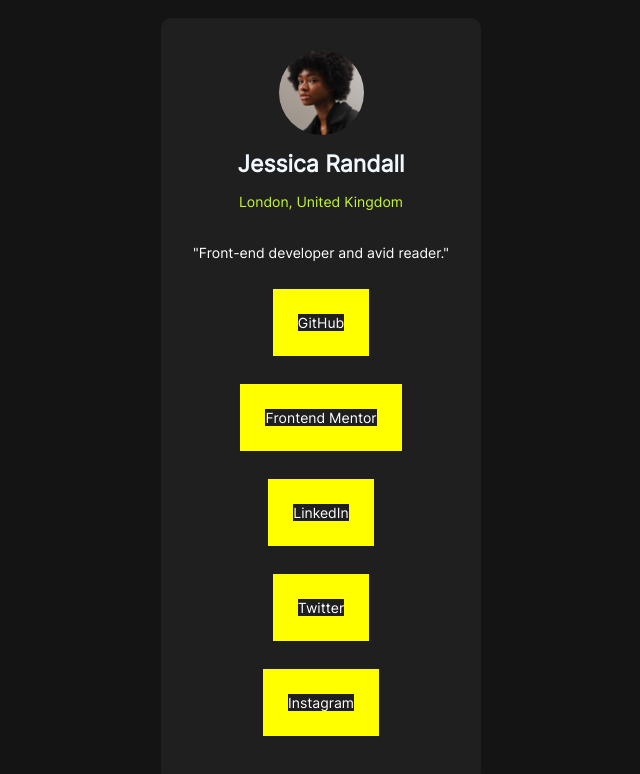
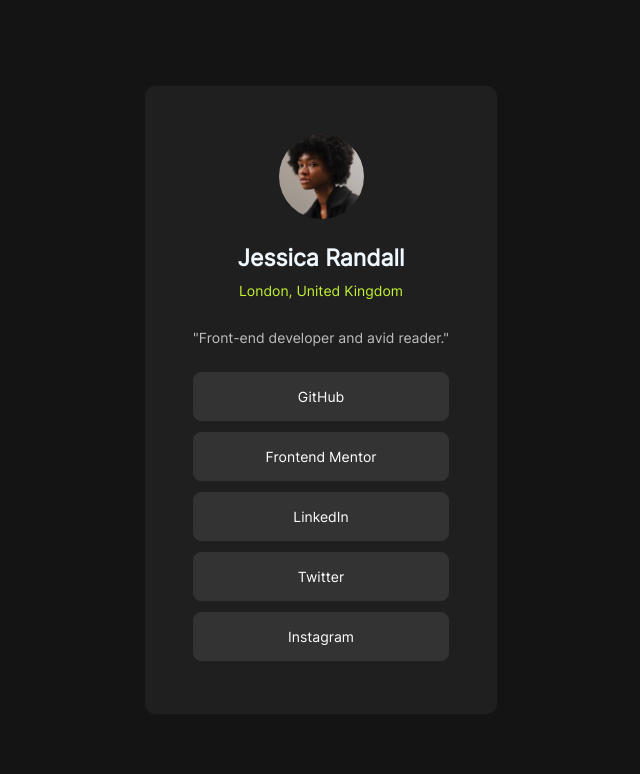
Before and after one commit to KabeloMaps/Social-Links-Profile, a plain HTML site: page index.html in a window 1280 px wide. Shown: the whole page, without its empty margins (319-959 px from the left). Drawn offline with Linux system fonts and the light colour scheme.

Commit message:
Completed styling and layout

```diff
--- a/style.css
+++ b/style.css
@@ -26,7 +26,7 @@
   border-radius: 10px;
 
   background-color: hsl(0, 0%, 12%);
-  padding: 2rem;
+  padding: 3rem;
 }
 
 img {
@@ -43,26 +43,42 @@
   font-family: "Inter-Regular";
   color: aliceblue;
   font-size: 23px;
+  width: 100%;
+  text-align: center;
+  margin: 0;
+  padding-top: 25px;
 }
 
 #highlighted {
-  color: hsl(75, 94%, 57%);
+  color: hsl(75, 90%, 57%);
   font-size: 14px;
-  padding: 0;
+  width: 100%;
+  text-align: center;
   margin: 0;
-}
-
-#whiteheader {
-  color: hsl(0, 0%, 100%);
-  font-size: 14px;
+  padding: 10px;
 }
 
 #subHeading {
+  color: hsl(0, 0%, 75%);
+  font-size: 14px;
+  width: 100%;
+  text-align: center;
+  margin: 0;
+  padding-bottom: 20px;
+}
+
+#subgroup {
   color: hsl(0, 0%, 100%);
+  background-color: hsl(0, 0%, 20%);
+  padding: 15px;
+  border: 1px solid hsl(0, 0%, 20%);
+  box-sizing: border-box;
+
+  margin: 5.5px;
+  border-radius: 0.5rem;
+  padding-left: 55px 0 0 0;
+  text-align: center;
+  width: 100%;
+  display: inline-block;
   font-size: 14px;
 }
-#subgroup {
-  color: hsl(0, 0%, 100%);
-  font-size: 14px;
-  border: 25px solid yellow;
-}
```
